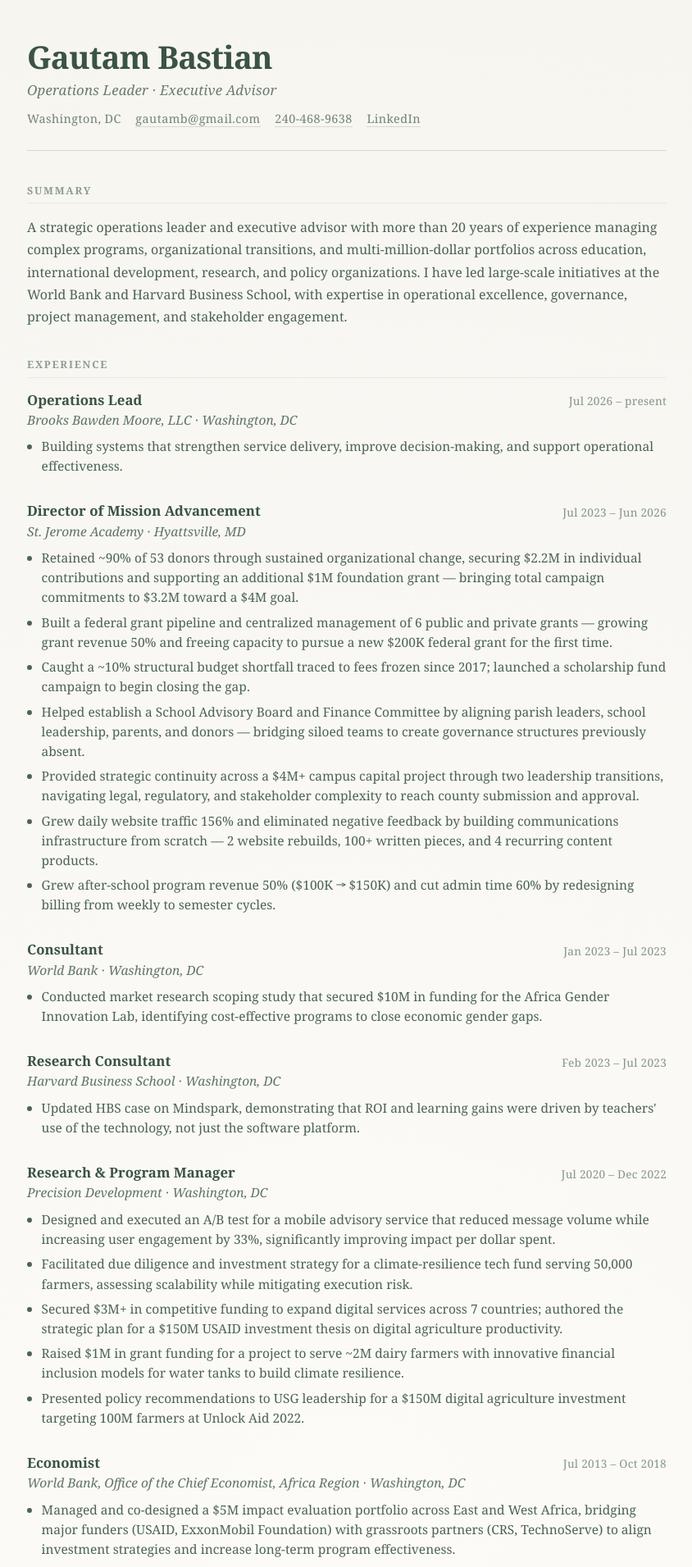
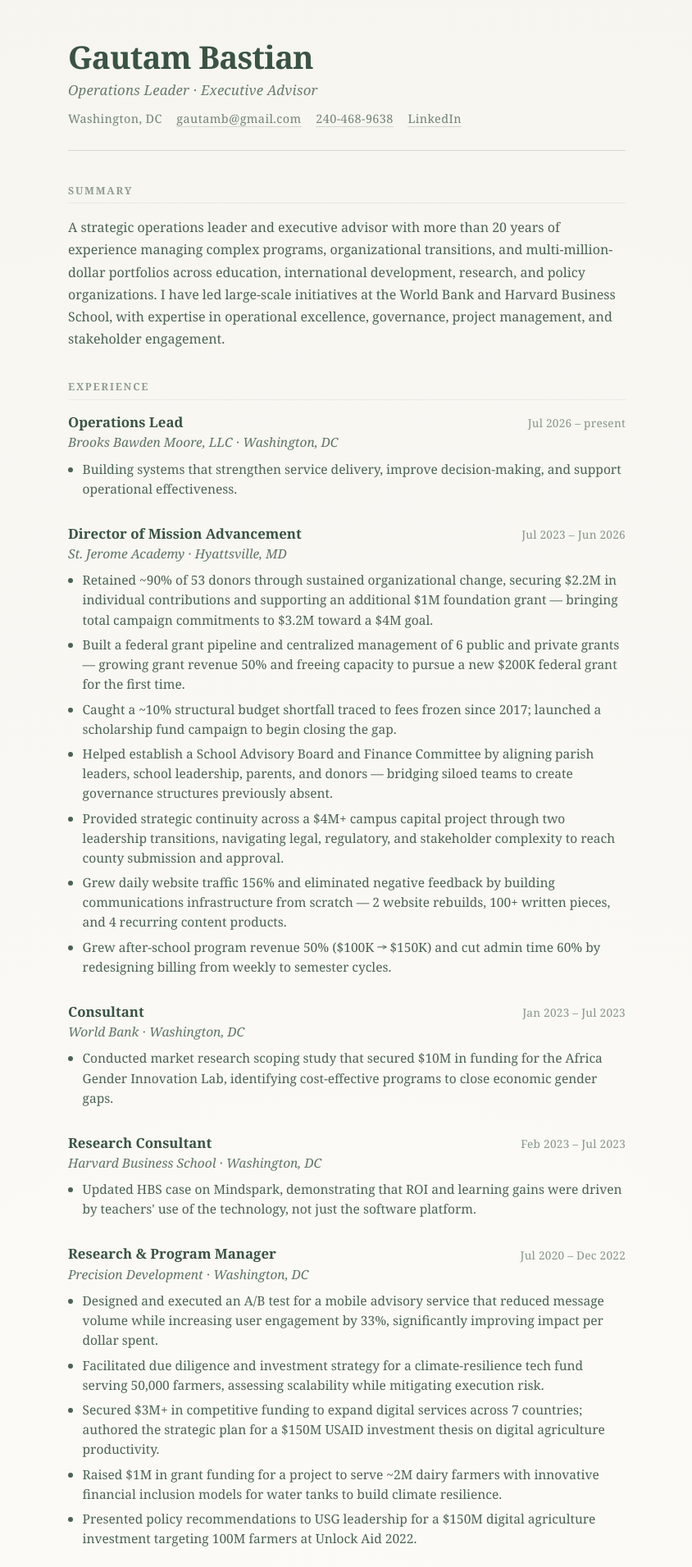
Before and after one commit to gautambastian/gautambastian.com, a Jekyll site: the page built from resume.md, in a window 1280 px wide. Shown: the top 1911 px of the page at 82% size, without its empty margins (217-1061 px from the left). Built offline with Jekyll 4.4.1, drawn with Linux system fonts in a browser that asks for light colours.

Commit message:
reduced width from 780px to 680px to make the resume.

```diff
--- a/_layouts/resume.html
+++ b/_layouts/resume.html
@@ -23,7 +23,7 @@
         }
 
         .resume-wrap {
-            max-width: 780px;
+            max-width: 680px;
             margin: 0 auto;
         }
 
```
